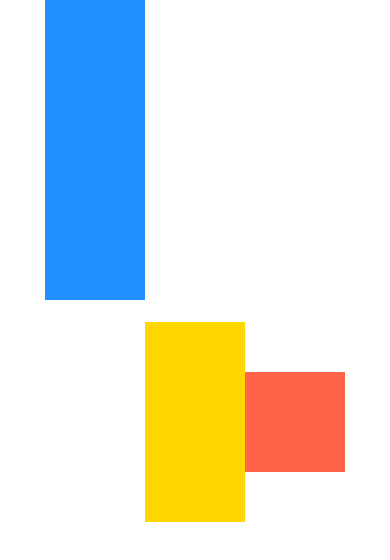
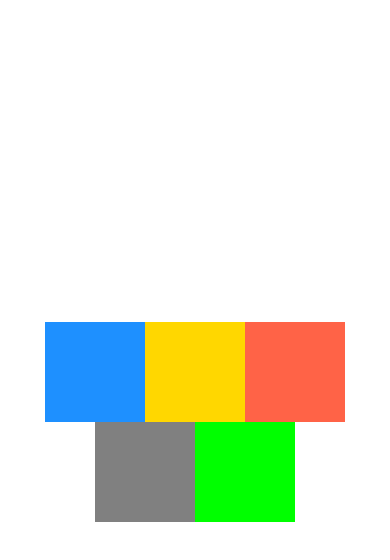
Before and after one commit to hanseltertius/DoneWithIt, a React Native app: screen / in a window 390 px wide. Shown: the top 560 px of the page. Built offline with nearby package versions, Linux system fonts and the light colour scheme.

Commit message:
Implement flexWrap

```diff
--- a/App.js
+++ b/App.js
@@ -11,21 +11,22 @@ export default function App() {
         paddingTop: Platform.OS === 'android' ? StatusBar.currentHeight : 0,
         flexDirection: 'row',
         justifyContent: 'center',
-        alignItems: 'center'
+        alignItems: 'center',
+        alignContent: 'center',
+        flexWrap: 'wrap'
       }}>
       <View
         style={{
           backgroundColor: 'dodgerblue',
           width: 100,
-          height: 300,
-          alignSelf: 'stretch'
+          height: 100,
         }} />
 
       <View
         style={{
           backgroundColor: 'gold',
           width: 100,
-          height: 200
+          height: 100
         }} />
 
       <View
@@ -34,6 +35,23 @@ export default function App() {
           width: 100,
           height: 100
         }} />
+
+      <View
+        style={{
+          backgroundColor: 'grey',
+          width: 100,
+          height: 100
+        }} />
+
+      <View
+        style={{
+          backgroundColor: 'lime',
+          width: 100,
+          height: 100
+        }} />
+
+
+
 
     </View>
   );
```
